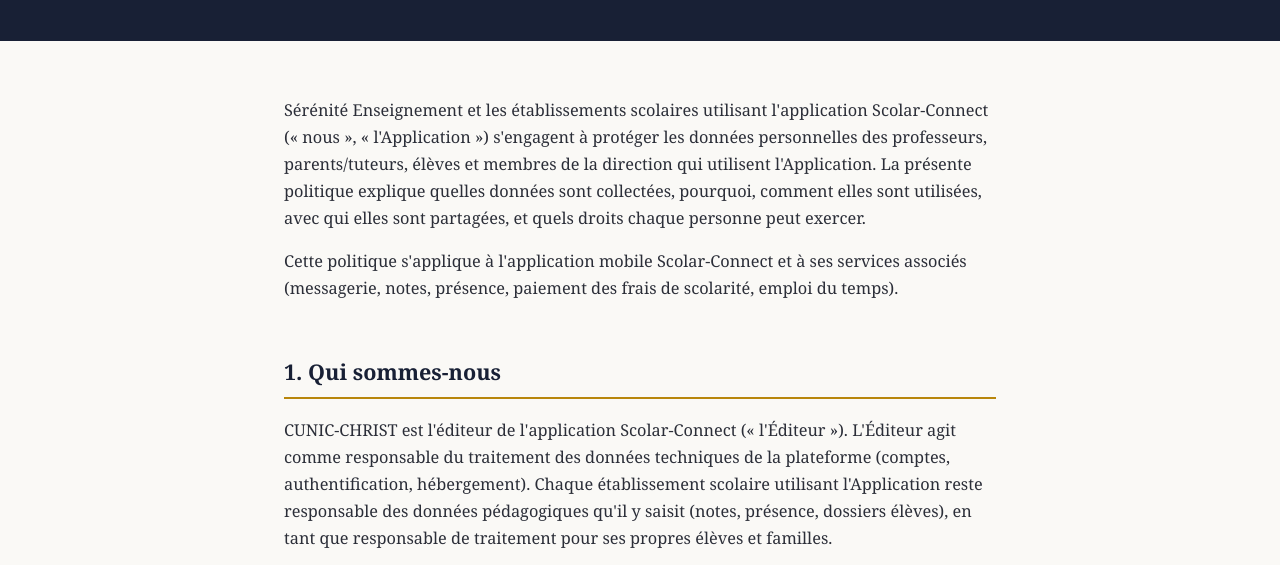
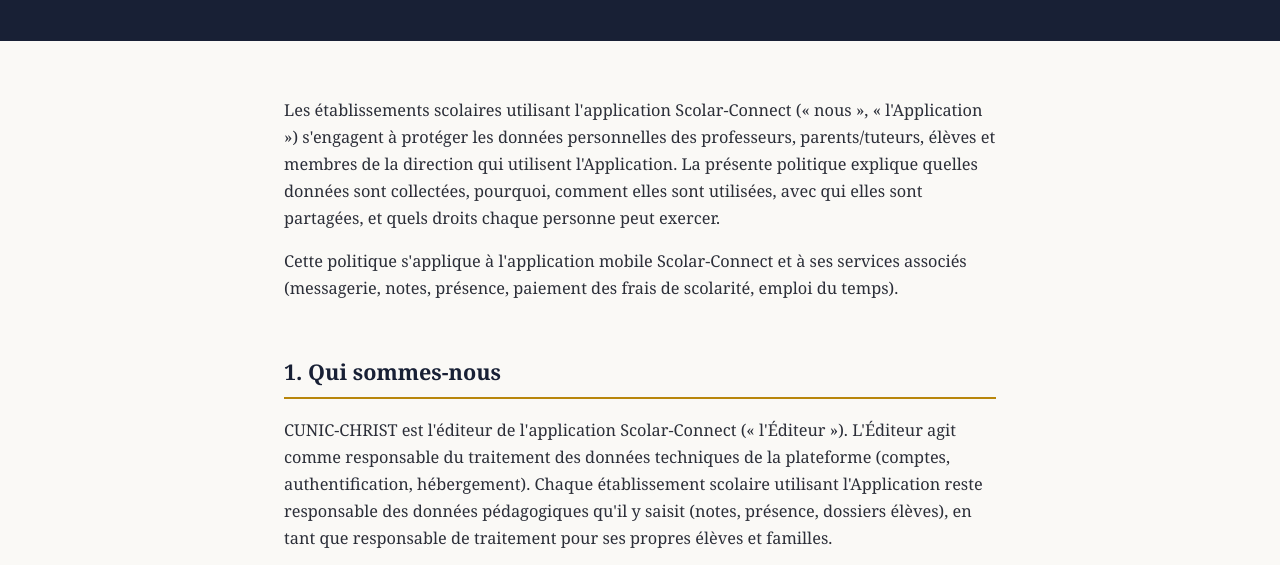
Before and after one commit to olgagoub/scolar-connect-privacy, a plain HTML site: page index.html in a window 1280 px wide. Shown: the part 166-731 px from the top of the page. Drawn offline with Linux system fonts and the light colour scheme.

Commit message:
Remove redundant phrase from privacy policy section

```diff
--- a/index.html
+++ b/index.html
@@ -118,7 +118,7 @@
 </header>
 
 <main>
-  <p>Sérénité Enseignement et les établissements scolaires utilisant l'application Scolar-Connect (« nous », « l'Application ») s'engagent à protéger les données personnelles des professeurs, parents/tuteurs, élèves et membres de la direction qui utilisent l'Application. La présente politique explique quelles données sont collectées, pourquoi, comment elles sont utilisées, avec qui elles sont partagées, et quels droits chaque personne peut exercer.</p>
+  <p>Les établissements scolaires utilisant l'application Scolar-Connect (« nous », « l'Application ») s'engagent à protéger les données personnelles des professeurs, parents/tuteurs, élèves et membres de la direction qui utilisent l'Application. La présente politique explique quelles données sont collectées, pourquoi, comment elles sont utilisées, avec qui elles sont partagées, et quels droits chaque personne peut exercer.</p>
 
   <p>Cette politique s'applique à l'application mobile Scolar-Connect et à ses services associés (messagerie, notes, présence, paiement des frais de scolarité, emploi du temps).</p>
 
```
